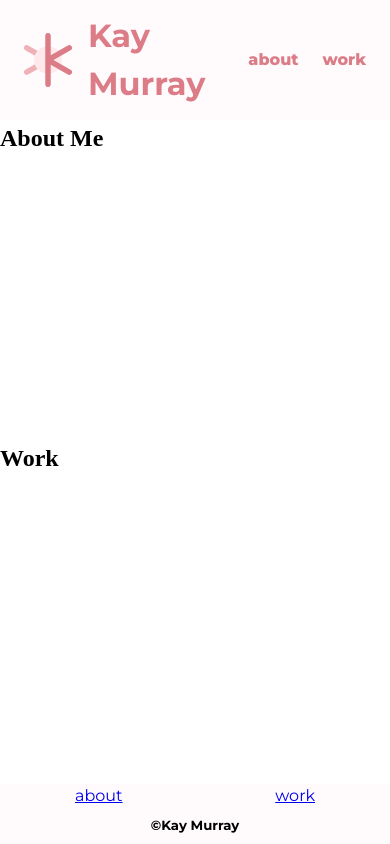
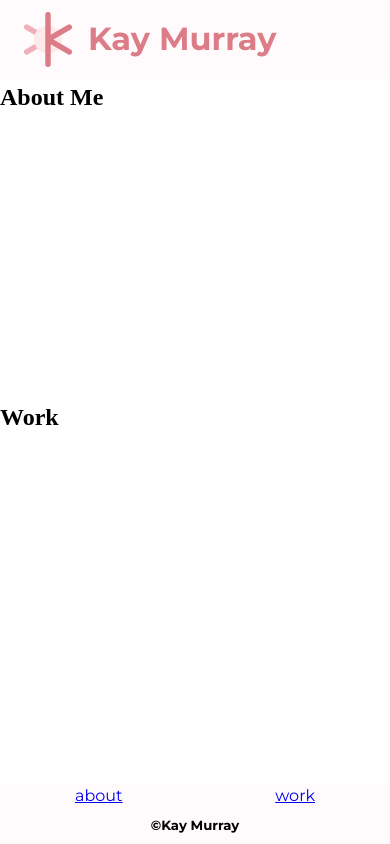
Before and after one commit to theykay/ux-portfolio, a React (Create React App) app: page / in a window 390 px wide. Built offline with nearby package versions, Linux system fonts and the light colour scheme.

Commit message:
styling header stuff mobile adaptive

```diff
--- a/src/components/Header/Header.scss
+++ b/src/components/Header/Header.scss
@@ -41,6 +41,10 @@ nav {
     font-family: styles.$titles;
     font-weight: 800;
   }
+  display: none;
+  @include styles.md {
+    display: flex;
+  }
 }
 
 .nav-link {
```
